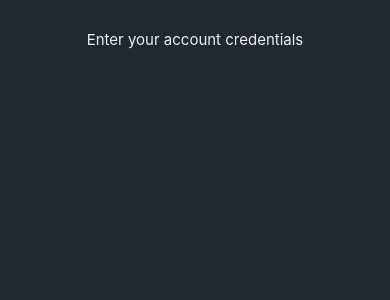
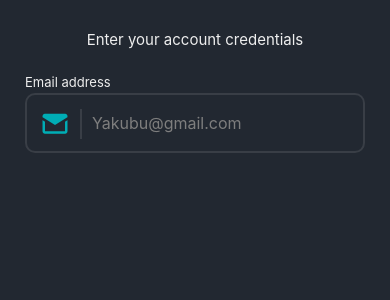
Before and after one commit to YakubuAmidu/register-login-user, a React Native app: screen / in a window 390 px wide. Shown: the top 300 px of the page. Built offline with nearby package versions, Linux system fonts and the light colour scheme.

Commit message:
Initial commit

```diff
--- /dev/null
+++ b/components/Inputs/StyledTextInput.js
@@ -0,0 +1,52 @@
+import React from 'react';
+import { View } from 'react-native';
+import SmallText from '../Texts/SmallText';
+
+// Icons
+import { MaterialCommunityIcons } from '@expo/vector-icons';
+
+// Styled component
+import styled from 'styled-components/native';
+
+// Custom colors
+import { colors } from '../colors';
+const { primary, tertiary, secondary, accent, lightGray } = colors;
+
+const InputFields = styled.TextInput`
+ background-color: ${ primary };
+ padding: 15px;
+ padding-left: 65px;
+ padding-right: 55px;
+ border-radius: 10px;
+ font-size: 16px;
+ height: 60px;
+ margin-top: 3px;
+ margin-bottom: 10px;
+ color: ${tertiary}
+ border-color: ${secondary}
+ border-width: 2px;
+`;
+
+const LeftIcon = styled.View`
+position: absolute;
+top: 35px;
+left: 15px;
+z-index: 1;
+border-right-width: 2px;
+border-color: ${ secondary };
+padding-right: 10px;
+`
+
+const StyledTextInput = ({ icon, label, ...props }) => {
+  return <View>
+    <LeftIcon>
+      <MaterialCommunityIcons name={icon} size={30} color={accent}/>
+    </LeftIcon>
+
+    <SmallText>{label}</SmallText>
+
+     <InputFields {...props} placeholderTextColor={ lightGray }/>
+  </View>
+}
+
+export default StyledTextInput;
--- a/components/colors.js
+++ b/components/colors.js
@@ -1,8 +1,9 @@
 export const colors = {
   primary: '#222831',
-  secondary: '#3939E46',
+  secondary: '#393E46',
   tertiary: '#EEEEEE',
   accent: '#00ADB5',
+  lightGray: '#7e7e7e',
   darkGray: '#111827',
   white: '#fff',
   black: '#000',
--- a/screens/Login.js
+++ b/screens/Login.js
@@ -3,12 +3,15 @@ import React from 'react';
 // Custom components
 import MainContainer from '../components/Containers/MainContainer';
 import KeyboardAvoidingContainer from '../components/Containers/KeyboardAvoidingContainer';
+import StyledTextInput from '../components/Inputs/StyledTextInput';
 import RegularText from '../components/Texts/RegularText';
 
 const Login = () => {
     return <MainContainer>
       <KeyboardAvoidingContainer>
-        <RegularText>Enter your account credentials</RegularText>
+        <RegularText style={{ marginBottom: 25 }}>Enter your account credentials</RegularText>
+
+        <StyledTextInput label={"Email address"} icon={"email-variant"} placeholder={"Yakubu@gmail.com"} keyboardType={"email-address"}/>
       </KeyboardAvoidingContainer>
     </MainContainer>
 }
```
Also changed, not shown: 1 other file (tests, documents, lock files or other folders).
